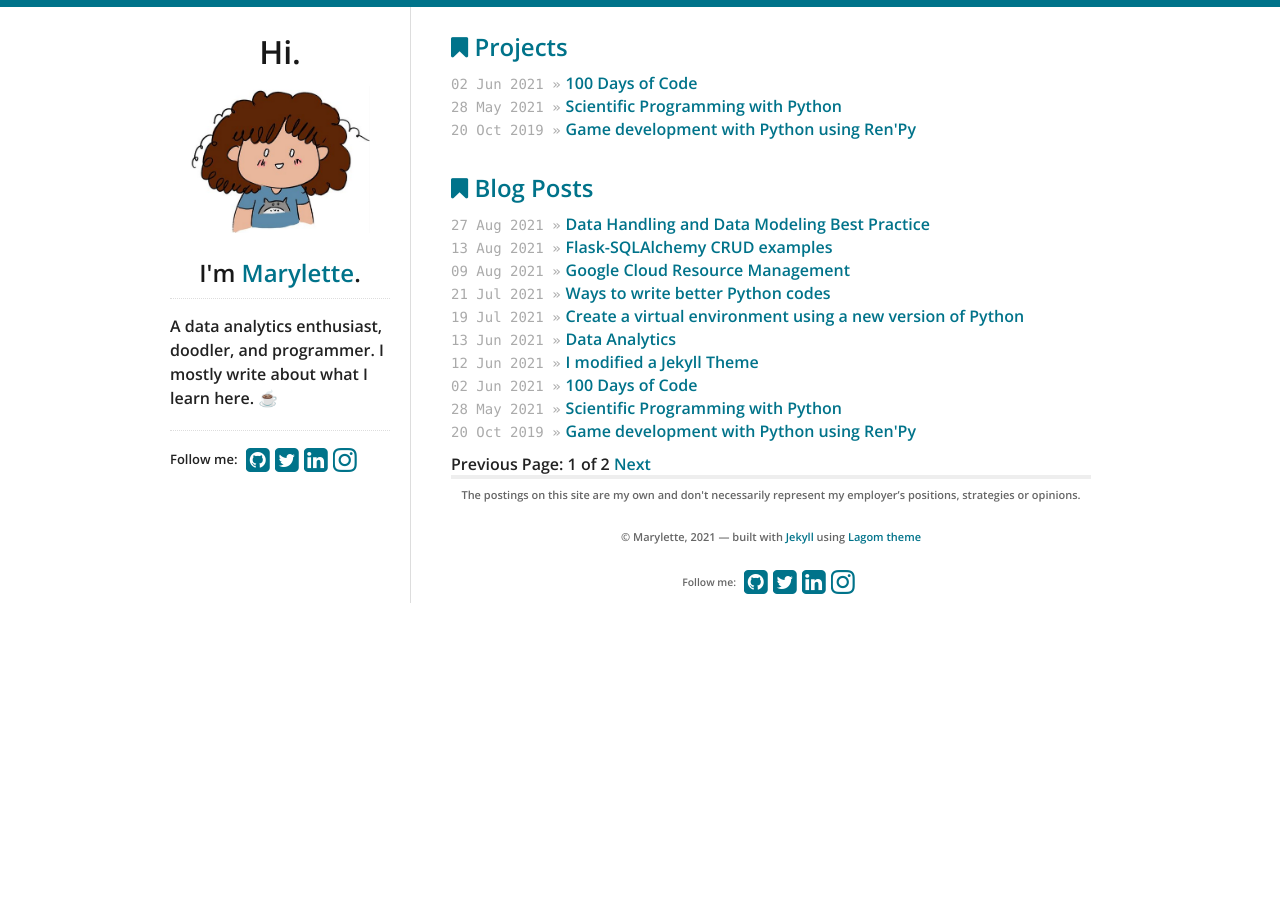
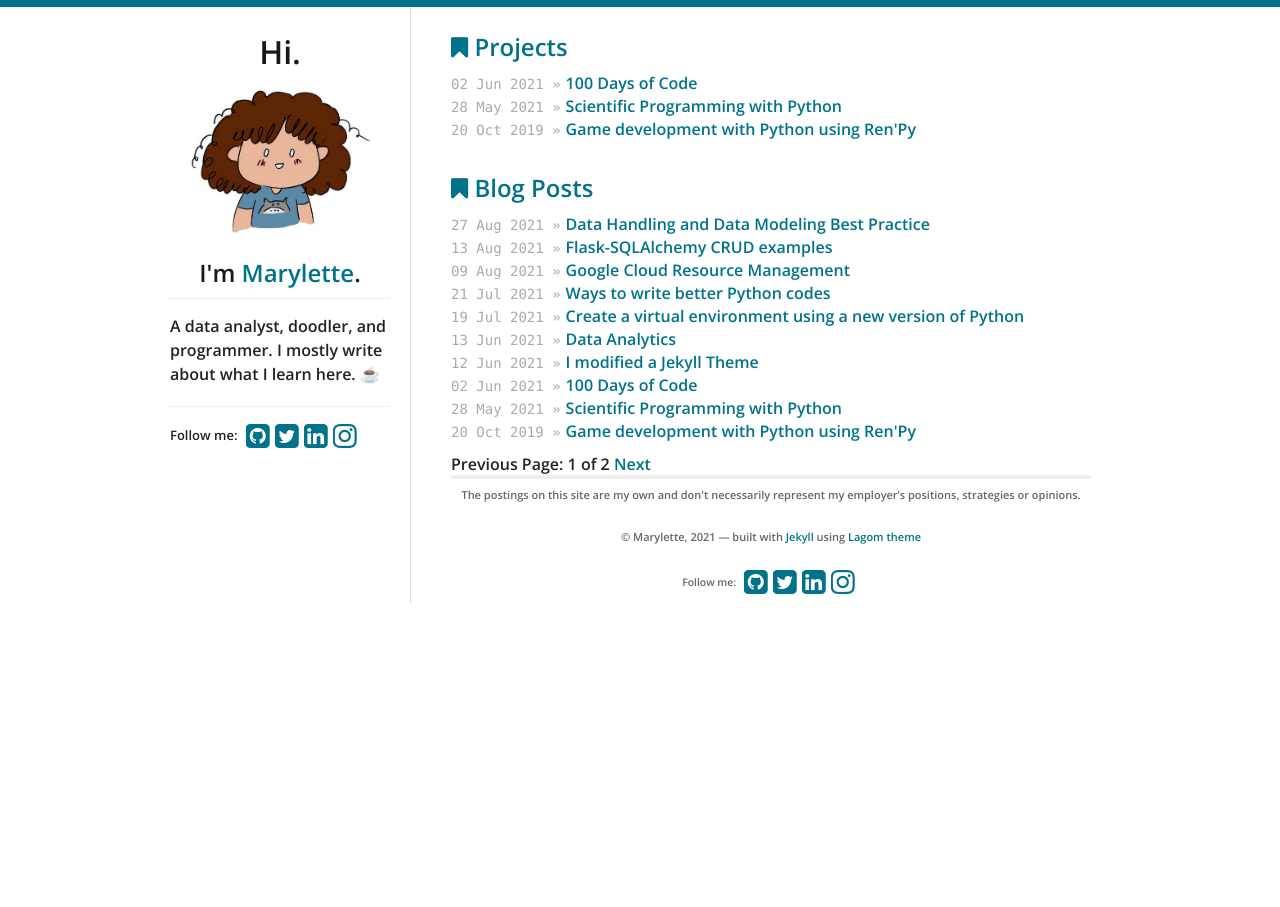
Before and after one commit to maryletteroa/maryletteroa.github.io, a Jekyll site: the page built from index.html, in a window 1280 px wide. Built offline with Jekyll 4.4.1, drawn with Linux system fonts in a browser that asks for light colours; the list of posts is cut into pages by our own code.

Commit message:
update side bar description - 🎉✨

```diff
--- a/_includes/sidebar.html
+++ b/_includes/sidebar.html
@@ -9,7 +9,7 @@
   </a>
   <h2>I'm <a href="/">{{ site.data.theme.name }}</a>.</h2>
   <div id="bio">
-    <p>A data analytics enthusiast, doodler, and programmer. I mostly write about what I learn here. ☕</p>
+    <p>A data analyst, doodler, and programmer. I mostly write about what I learn here. ☕</p>
   </div>
   <div id="social">
     {% include social.html %}
```
